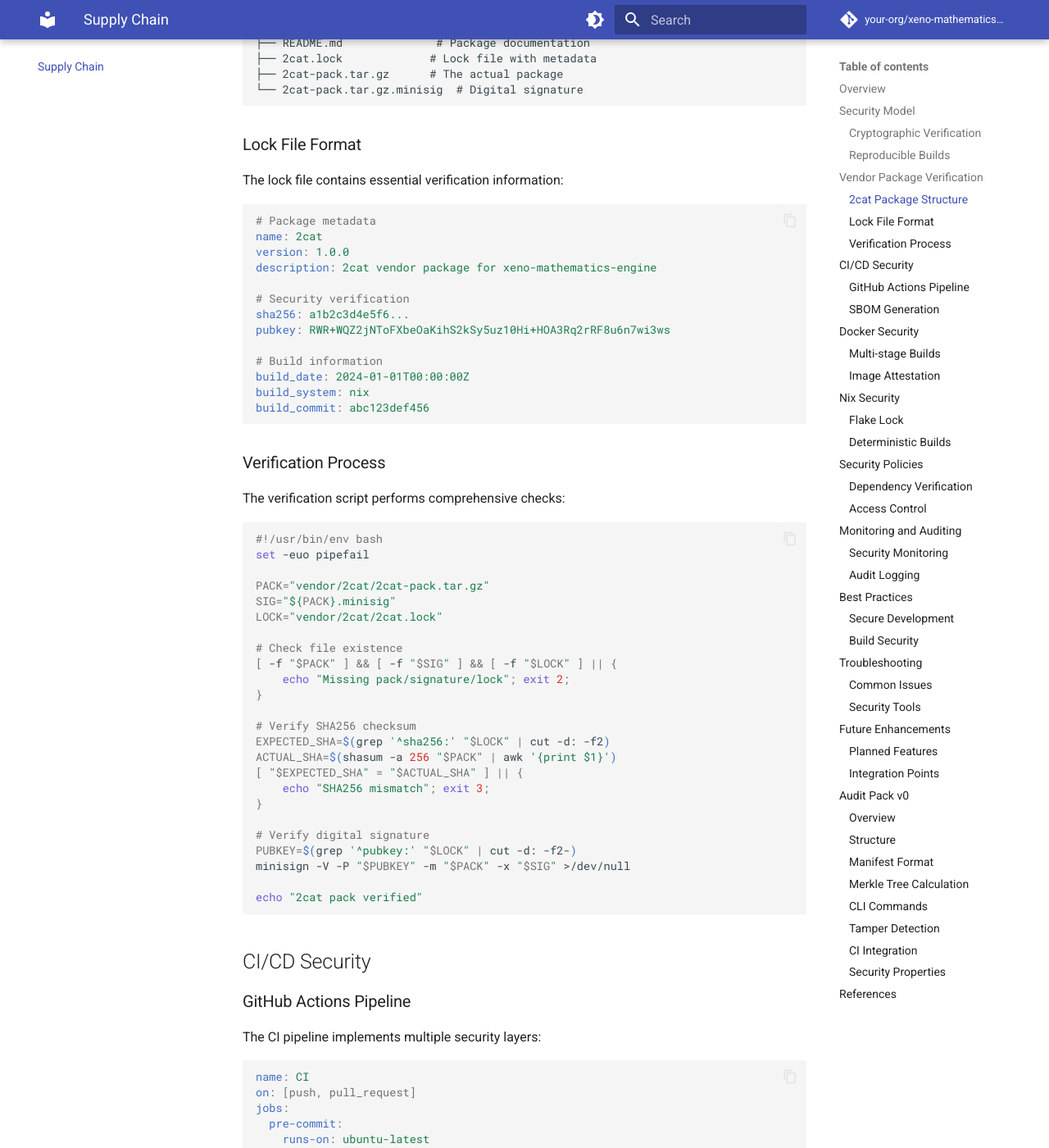
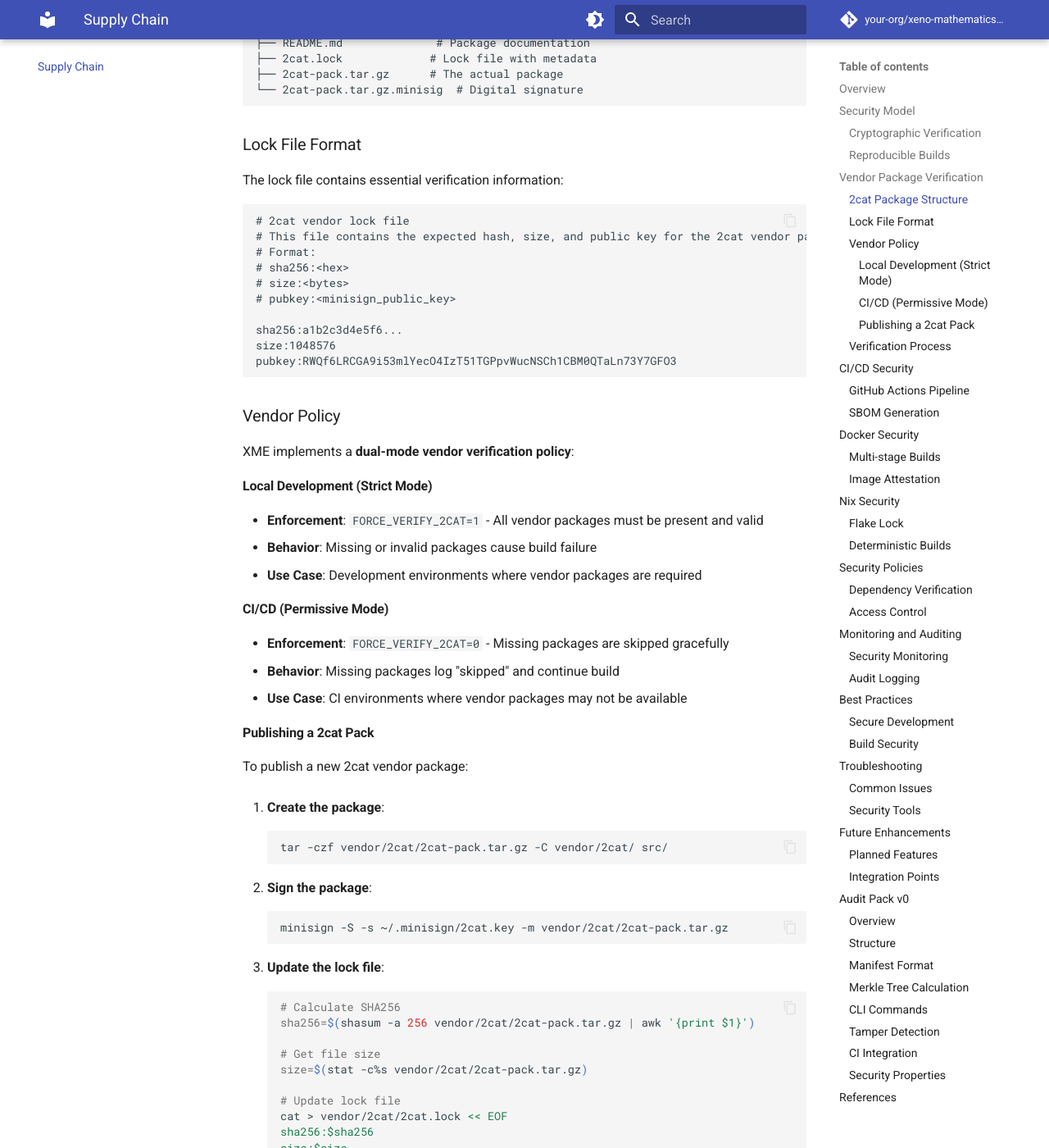
Before and after one commit to RomainPeter/xeno-mathematics-engine, an MkDocs documentation site: the page built from docs/supply-chain.md, in a window 1280 px wide and 1400 px high, scrolled down 1254 px. Shown: the whole window at 82% size. Built offline with MkDocs 1.6.1 and Material for MkDocs 9.7.7, drawn with Linux system fonts in a browser that asks for light colours; comment, search, counter and statistics services are not loaded; the version menu is left out; some of the changed text lies outside the part shown.

Commit message:
feat(supply-chain): implement hardened vendor verification with skip logic and CI attestation

````diff
--- a/docs/supply-chain.md
+++ b/docs/supply-chain.md
@@ -49,21 +49,67 @@ vendor/2cat/
 
 The lock file contains essential verification information:
 
-```yaml
-# Package metadata
-name: 2cat
-version: 1.0.0
-description: 2cat vendor package for xeno-mathematics-engine
+```
+# 2cat vendor lock file
+# This file contains the expected hash, size, and public key for the 2cat vendor package
+# Format:
+# sha256:<hex>
+# size:<bytes>
+# pubkey:<minisign_public_key>
 
-# Security verification
-sha256: a1b2c3d4e5f6...
-pubkey: RWR+WQZ2jNToFXbeOaKihS2kSy5uz10Hi+HOA3Rq2rRF8u6n7wi3ws
+sha256:a1b2c3d4e5f6...
+size:1048576
+pubkey:RWQf6LRCGA9i53mlYecO4IzT51TGPpvWucNSCh1CBM0QTaLn73Y7GFO3
+```
 
-# Build information
-build_date: 2024-01-01T00:00:00Z
-build_system: nix
-build_commit: abc123def456
-```
+### Vendor Policy
+
+XME implements a **dual-mode vendor verification policy**:
+
+#### Local Development (Strict Mode)
+- **Enforcement**: `FORCE_VERIFY_2CAT=1` - All vendor packages must be present and valid
+- **Behavior**: Missing or invalid packages cause build failure
+- **Use Case**: Development environments where vendor packages are required
+
+#### CI/CD (Permissive Mode)
+- **Enforcement**: `FORCE_VERIFY_2CAT=0` - Missing packages are skipped gracefully
+- **Behavior**: Missing packages log "skipped" and continue build
+- **Use Case**: CI environments where vendor packages may not be available
+
+#### Publishing a 2cat Pack
+
+To publish a new 2cat vendor package:
+
+1. **Create the package**:
+   ```bash
+   tar -czf vendor/2cat/2cat-pack.tar.gz -C vendor/2cat/ src/
+   ```
+
+2. **Sign the package**:
+   ```bash
+   minisign -S -s ~/.minisign/2cat.key -m vendor/2cat/2cat-pack.tar.gz
+   ```
+
+3. **Update the lock file**:
+   ```bash
+   # Calculate SHA256
+   sha256=$(shasum -a 256 vendor/2cat/2cat-pack.tar.gz | awk '{print $1}')
+
+   # Get file size
+   size=$(stat -c%s vendor/2cat/2cat-pack.tar.gz)
+
+   # Update lock file
+   cat > vendor/2cat/2cat.lock << EOF
+   sha256:$sha256
+   size:$size
+   pubkey:RWQf6LRCGA9i53mlYecO4IzT51TGPpvWucNSCh1CBM0QTaLn73Y7GFO3
+   EOF
+   ```
+
+4. **Test verification**:
+   ```bash
+   FORCE_VERIFY_2CAT=1 bash scripts/verify_2cat_pack.sh
+   ```
 
 ### Verification Process
 
````
Also changed, not shown: 5 other files.
